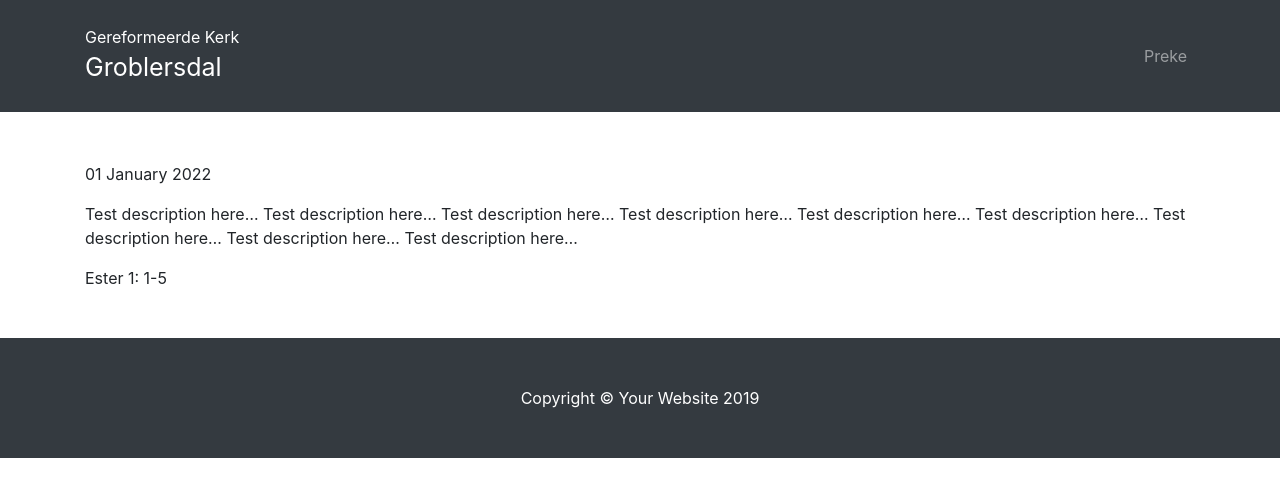
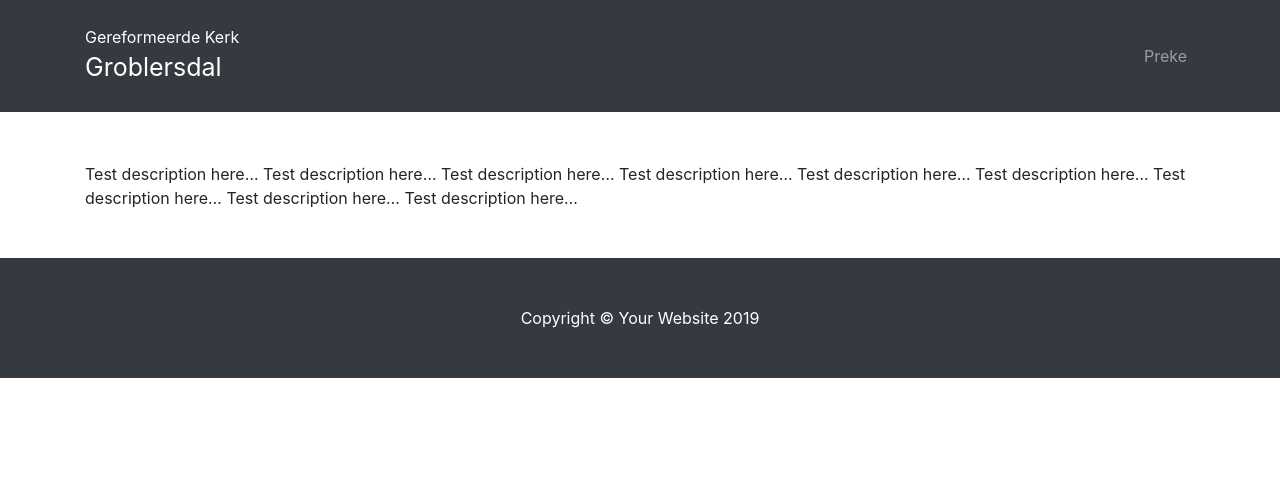
Before and after one commit to gkgd/website, a Jekyll site: the page built from _posts/2011-12-31-title.md, in a window 1280 px wide. Shown: the top 497 px of the page. Built offline with Jekyll 4.4.1, drawn with Linux system fonts in a browser that asks for light colours; comment, search, counter and statistics services are not loaded.

Commit message:
Update and rename 2011-12-31-new-years-eve-is-awesome.md to 2011-12-31-title.md

```diff
--- a/_posts/2011-12-31-new-years-eve-is-awesome.md
+++ b/_posts/2011-12-31-title.md
@@ -1,11 +1,6 @@
 ---
 layout: main
 tags: ester
-date_live: 2022-01-01
 title:  Hierdie is 'n preek uit Ester 1
 ---
-01 January 2022
-
 Test description here... Test description here... Test description here... Test description here... Test description here... Test description here... Test description here... Test description here... Test description here...
-
-Ester 1: 1-5
```
